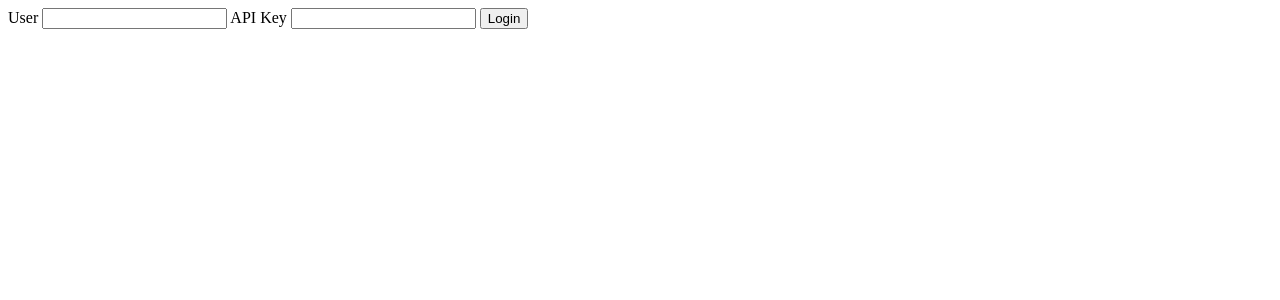
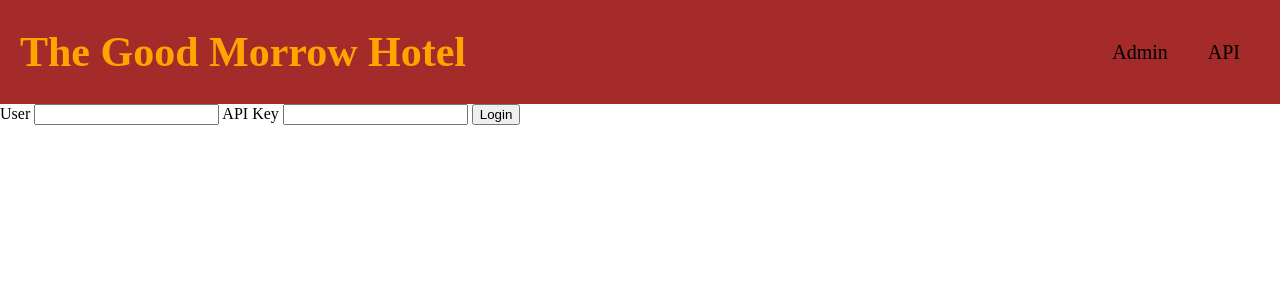
Before and after one commit to DanFogelberg/good-morrow, a PHP site: page /admin.php in a window 1280 px wide. Shown: the top 300 px of the page. Run offline with PHP 8.4, Linux system fonts and the light colour scheme.

Commit message:
Made header.php

```diff
--- a/admin.php
+++ b/admin.php
@@ -88,9 +88,12 @@ if ($loggedIn === true) {
     <meta http-equiv="X-UA-Compatible" content="IE=edge">
     <meta name="viewport" content="width=device-width, initial-scale=1.0">
     <title>Document</title>
+    <link rel="stylesheet" href="css/header.css">
+    <link rel="stylesheet" href="css/style.css">
 </head>
 
 <body>
+    <?php require "./header.php"; ?>
     <?php if ($loggedIn != true) : ?>
         <form method="post" action="">
             <label for="user">User</label>
--- a/css/header.css
+++ b/css/header.css
@@ -1,3 +1,7 @@
+a {
+    all: unset;
+}
+
 header {
     display: flex;
     justify-content: space-between;
@@ -7,6 +11,7 @@ header {
 
 h1 {
     margin-left: 20px;
+    font-size: 42px;
     color: orange;
 }
 
@@ -15,8 +20,7 @@ nav {
     margin-right: 20px;
 }
 
-a {
-  all: unset;
+nav a {
     margin: 20px;
     font-size: 20px;
 }
--- /dev/null
+++ b/header.php
@@ -0,0 +1,9 @@
+<header>
+    <a href="<?= $adress ?>">
+        <h1>The Good Morrow Hotel</h1>
+    </a>
+    <nav>
+        <a href="<?= $adress ?>/admin.php ">Admin</a>
+        <a href="<?= $adress ?>/api/bookings.php ">API</a>
+    </nav>
+</header>
```
Also changed, not shown: index.php (+1 -10 lines). Lines whose indentation alone changed are shown as unchanged.
